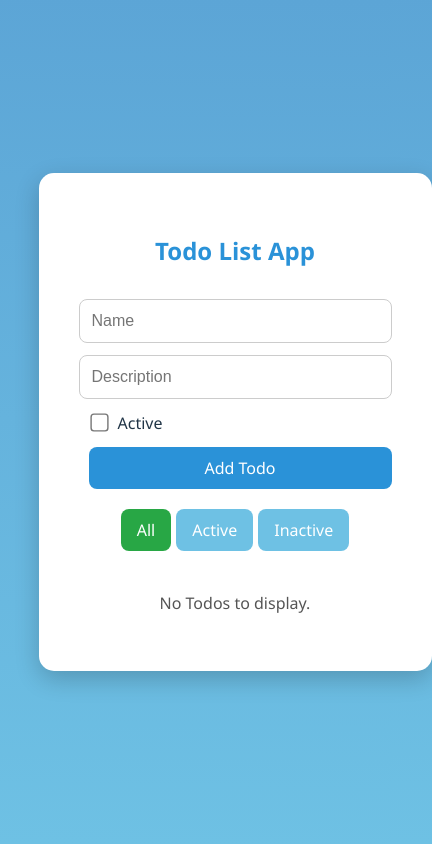
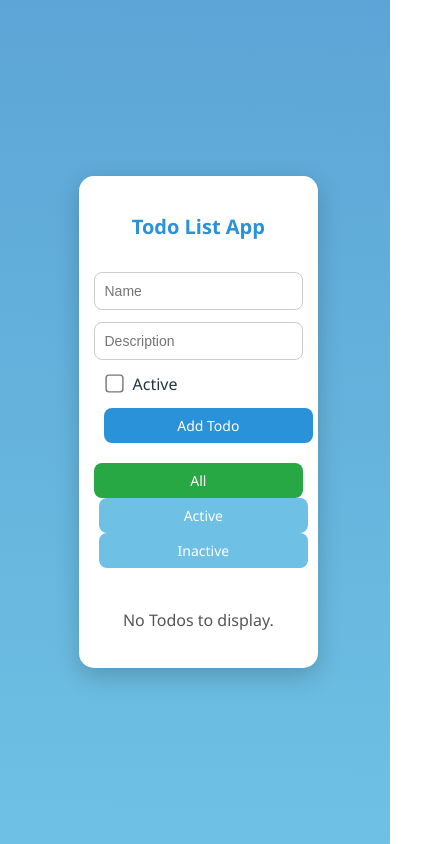
Before and after one commit to SaiRama-Doddi/Todo-App, a React (Vite) app: page / in a window 390 px wide. Shown: the whole page, 432 px wide, since content can reach past the window. Built offline with nearby package versions, Linux system fonts and the light colour scheme.

Commit message:
responsive

```diff
--- a/package.json
+++ b/package.json
@@ -11,7 +11,8 @@
   },
   "dependencies": {
     "react": "^19.0.0",
-    "react-dom": "^19.0.0"
+    "react-dom": "^19.0.0",
+    "todo-app": "file:"
   },
   "devDependencies": {
     "@eslint/js": "^9.22.0",
--- a/src/App.css
+++ b/src/App.css
@@ -110,3 +110,49 @@ button:hover {
   color: #555;
   margin-top: 20px;
 }
+
+
+/* Responsive Design */
+@media (max-width: 768px) {
+  .todo-app {
+    padding: 30px 20px;
+    max-width: 90%;
+  }
+
+  h2 {
+    font-size: 22px;
+  }
+
+  input[type="text"] {
+    font-size: 14px;
+    padding: 10px;
+  }
+
+  button {
+    font-size: 14px;
+    padding: 8px 12px;
+  }
+
+  .todo-item span {
+    font-size: 15px;
+  }
+}
+
+@media (max-width: 480px) {
+  .todo-app {
+    padding: 20px 15px;
+  }
+
+  h2 {
+    font-size: 20px;
+  }
+
+  .todo-filter {
+    flex-direction: column;
+    gap: 8px;
+  }
+
+  button {
+    width: 100%;
+  }
+}
```
Also changed, not shown: 1 other file (tests, documents, lock files or other folders).
